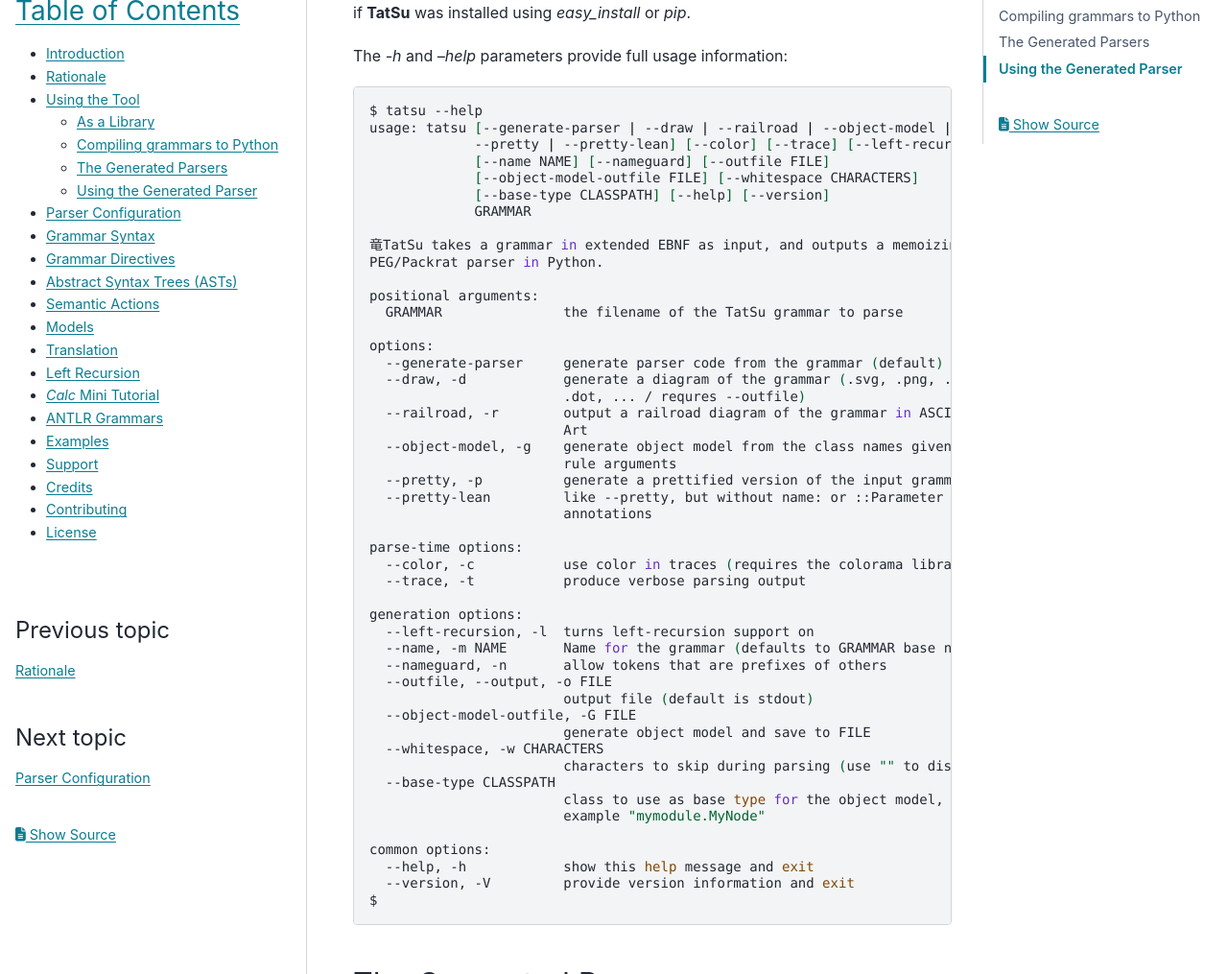
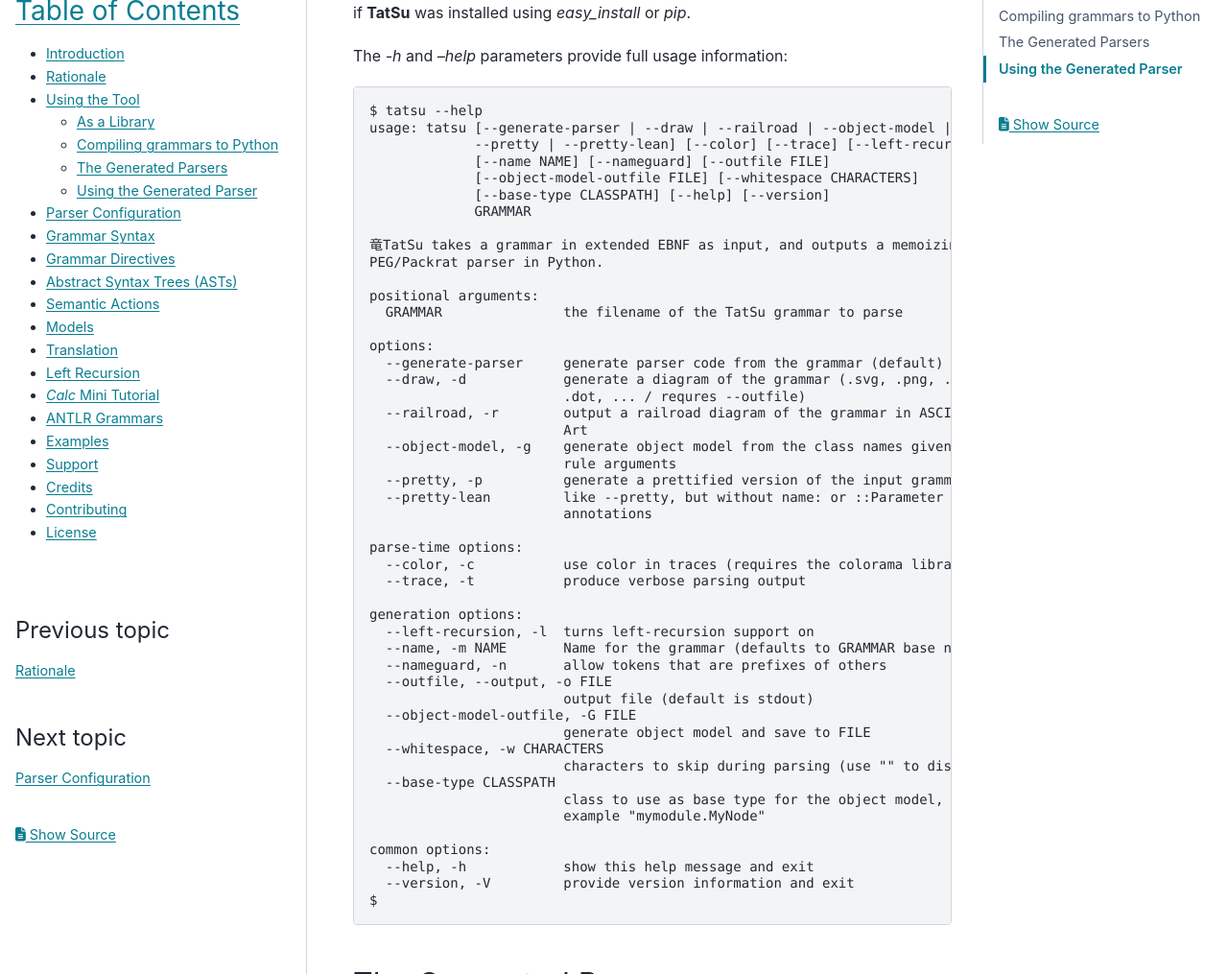
Before and after one commit to neogeny/TatSu, a Sphinx documentation site: the page built from docs/use.rst, in a window 1280 px wide and 1400 px high, scrolled down 2701 px. Shown: the part 153-1168 px from the top of the window at 96% size. Built offline with Sphinx 7.4.7 and the PyData theme 0.15.4, drawn with Linux system fonts in a browser that asks for light colours; pages that are not in the unit, such as notebooks, are missing from menus; the version number is read from the project's files by our own code.

Commit message:
[docs] format

```diff
--- a/docs/use.rst
+++ b/docs/use.rst
@@ -141,7 +141,7 @@
 
 The *-h* and *--help* parameters provide full usage information:
 
-.. code:: bash
+.. code:: console
 
     $ tatsu --help
     usage: tatsu [--generate-parser | --draw | --railroad | --object-model |
```
